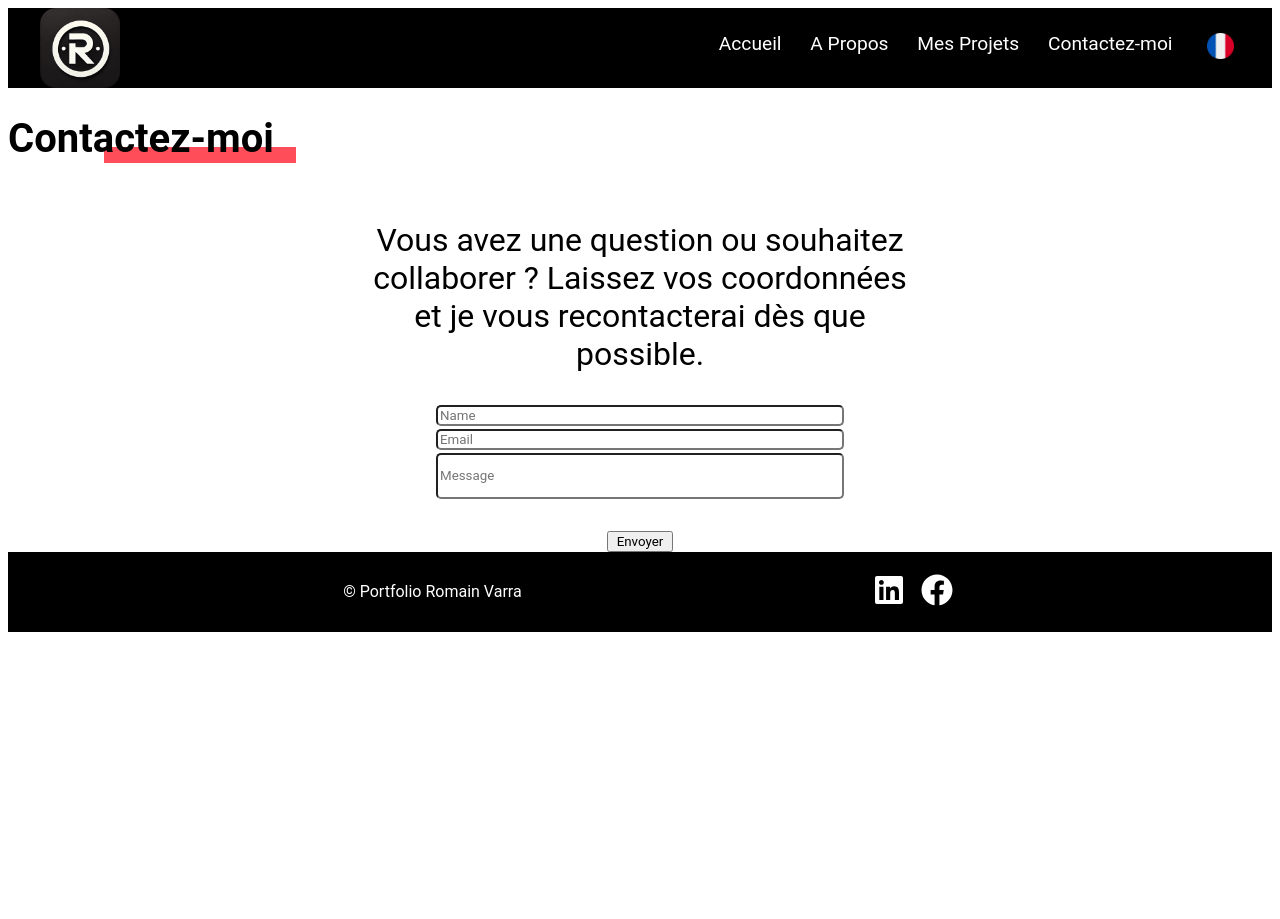
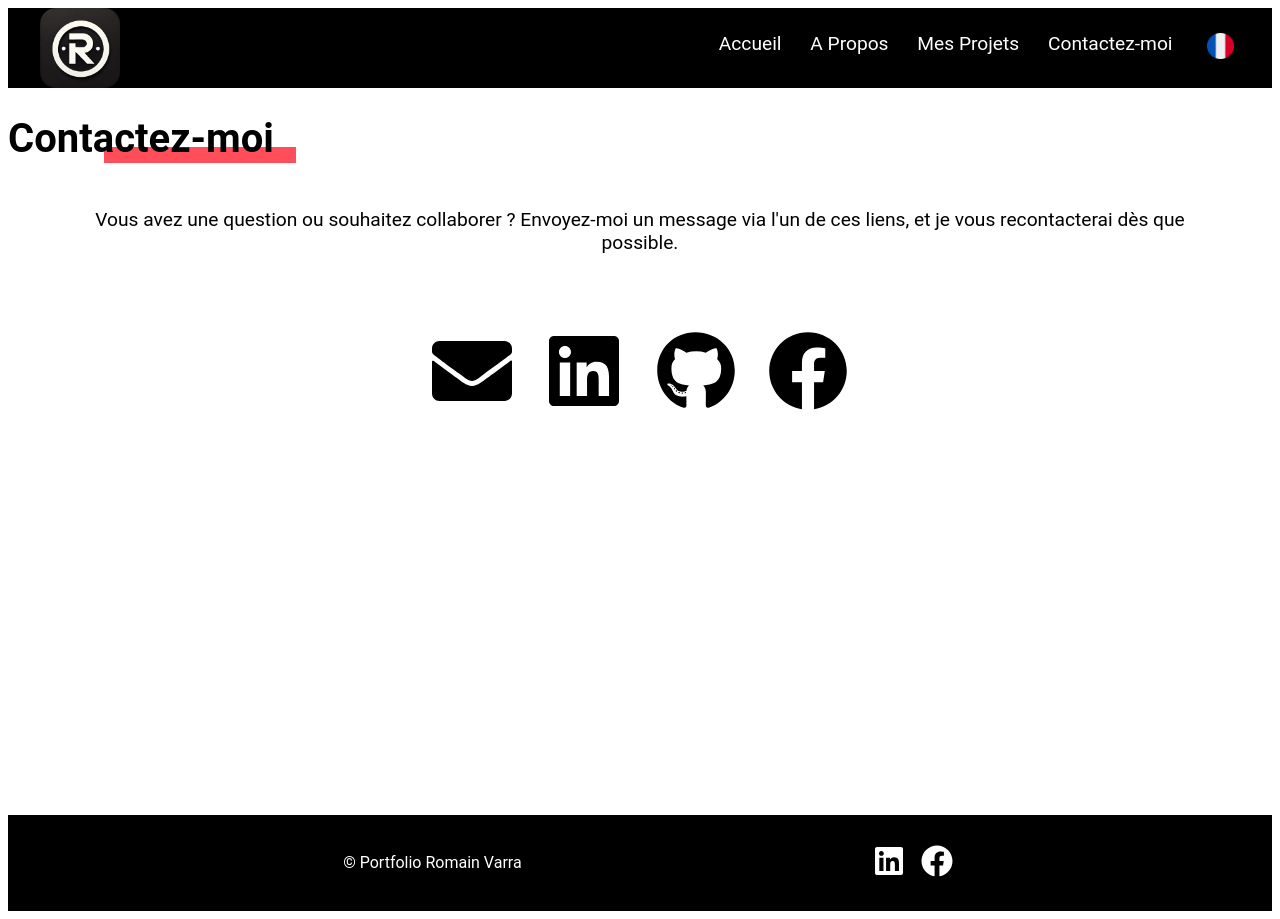
Before and after one commit to RomainVarra/Portfolio, a React (Vite) app: page /contact in a window 1280 px wide. Before the commit the page ends 800 px from the top, so only its background shows below. Built offline with nearby package versions, Linux system fonts and the light colour scheme; a web font is replaced by a local one.

Commit message:
feat: transformation of contact section

```diff
--- a/src/components/Contact/Contact.tsx
+++ b/src/components/Contact/Contact.tsx
@@ -1,24 +1,34 @@
-import { useTranslation } from "../../contexts/LangContext"
-import style from "./contact.module.css"
+import { useTranslation } from "../../contexts/LangContext";
+import style from "./contact.module.css";
+import {
+    FaFacebook,
+    FaLinkedin,
+    FaEnvelope,
+    FaGithub
+  } from "react-icons/fa";
 
 function Contact() {
     const {translations} = useTranslation();
     return(
         <>
         <h1 className={style.Title}>{translations.NavBar.contact}</h1>
-        <section className={style.contactSection}>
+        <article className={style.contactSection}>
             <p className={style.contactText}>{translations.Contact.Contact_me}</p>
-            <form className={style.contactForm} action="">
-                <label htmlFor="">
-                    <input className={style.contactFormName} type="text" placeholder="Name" />
-                </label>
-                <label htmlFor=""><input className={style.contactFormEmail} type="text" placeholder="Email" /></label>
-                <label htmlFor=""><input className={style.contactFormText} type="text" placeholder="Message" /></label>
-            </form>
+        <section className={style.iconeContactSection}>
+        <a href="mailto:romain.varra@hotmail.com" target="_blank" rel="noreferrer">
+        <FaEnvelope className={style.contactIcone} />
+        </a>
+            <a href="https://www.linkedin.com/in/romain-varra/" target="_blank" rel="noreferrer">
+            <FaLinkedin className={style.contactIcone} />
+          </a>
+          <a href="https://github.com/RomainVarra/" target="_blank" rel="noreferrer">
+            <FaGithub className={style.contactIcone} />
+          </a>
+          <a href="https://www.facebook.com/romain.varra" target="_blank" rel="noreferrer">
+            <FaFacebook className={style.contactIcone}/>
+          </a>
         </section>
-        <section className={style.contactFormSubmitSection}>
-            <button className={style.contactFormSubmit} type="submit">{translations.Contact.submit}</button>
-        </section>
+        </article>
         </>
     )
 }
--- a/src/components/Contact/contact.module.css
+++ b/src/components/Contact/contact.module.css
@@ -22,39 +22,37 @@
     text-align: center;
     font-size: 1.2em;
     padding: 0 3em;
-}
-.contactForm {
-    display: flex;
-    flex-direction: column;
-    align-items: center;
-    gap: 0.2em;
     margin-bottom: 2em;
 }
-.contactFormName, .contactFormEmail, .contactFormText {
-    border-radius: 5px;
-}
-.contactFormText {
-    height: 3em;
-}
-.contactFormSubmitSection {
-    display: flex;
-    justify-content: right;
-}
-.contactFormSubmit {
-    width: 5em;
+
+.iconeContactSection {
+display: flex;
+flex-wrap: wrap;
+justify-content: center;
+margin-bottom: 8em;
 }
 
+.contactIcone {
+    color: black;
+    width: 5em;
+    height: 5em;
+    margin: 0 1em;
+}
 
+.contactIcone:hover {
+    color: #a5a3a3;
+}
+
+@media  screen and (min-width: 425px) {
+    .iconeContactSection {
+        margin-bottom: 20em;
+    }
+}
 @media  screen and (min-width: 992px) {
-    .contactFormSubmitSection {
-        display: flex;
-        justify-content: center;
+    .iconeContactSection {
+        margin-bottom: 25em;
     }
     .contactText {
-        padding: 0 11em;
-        font-size: 2em;
-    }
-    .contactFormName, .contactFormEmail, .contactFormText {
-        width: 30em;
+        margin-bottom: 4em;
     }
 }
--- a/src/components/Footer/Footer.tsx
+++ b/src/components/Footer/Footer.tsx
@@ -12,11 +12,11 @@ function Footer() {
         <p>© Portfolio Romain Varra</p>
             </section>
             <section >
-            <a className={style.footerIcone} href="https://www.linkedin.com/in/romain-varra/" target="_blank" rel="noreferrer">
-            <FaLinkedin />
+            <a href="https://www.linkedin.com/in/romain-varra/" target="_blank" rel="noreferrer">
+            <FaLinkedin className={style.footerIcone} />
           </a>
-          <a className={style.footerIcone} href="https://www.facebook.com/romain.varra" target="_blank" rel="noreferrer">
-            <FaFacebook />
+          <a href="https://www.facebook.com/romain.varra" target="_blank" rel="noreferrer">
+            <FaFacebook className={style.footerIcone} />
           </a>
             </section>
         </article>
--- a/src/components/Footer/footer.module.css
+++ b/src/components/Footer/footer.module.css
@@ -1,7 +1,7 @@
 .footerSection {
     background-color: black;
     color: white;
-    height: 5em;
+    height: 6em;
     display: flex;
     flex-wrap: wrap;
     justify-content: space-evenly;
@@ -13,13 +13,13 @@
     padding: 0 1em;
 }
 
-svg {
+.footerIcone {
     width: 2em;
     height: 2em;
     margin-left: 1em;
     color: white;
 }
 
-svg:hover {
+.footerIcone:hover {
     color: #a5a3a3;
 }
--- a/src/locales/en.json
+++ b/src/locales/en.json
@@ -19,7 +19,7 @@
         "portfolio": "This portfolio was created to showcase my most accomplished projects. Entirely coded in React, its code is available as open source on my GitHub for developers or anyone curious to explore it. It is designed for both professionals in development and those who simply want to discover my work and projects. In line with the training provided by the Wild Code School, each project (or nearly all) was developed following best practices: wireframe creation, prototyping with Figma, and adherence to Agile/Scrum methodologies. It's a great personal joy to be able to share this work with you. If you are reading these lines, I just want to say a simple and heartfelt: « Thank you ! » 😊"
     },
     "Contact": {
-        "Contact_me": "Have a question or want to work together? Leave your details and I'll get back to you as soon as possible.",
+        "Contact_me": "Do you have a question or want to collaborate? Send me a message through one of these links, and I will get back to you as soon as possible",
         "submit": "Submit"
     },
     "ErrorPage": {
--- a/src/locales/fr.json
+++ b/src/locales/fr.json
@@ -19,7 +19,7 @@
         "portfolio": "Ce portfolio a été conçu pour vous présenter mes projets les plus aboutis. Entièrement codé en React, son code est disponible en open source sur mon GitHub pour les développeurs ou les curieux qui souhaiteraient l’explorer. Il s’adresse autant aux professionnels du développement qu’à ceux qui souhaitent simplement découvrir mon univers et mes réalisations. Conformément à la formation dispensée par la Wild Code School, chaque projet (ou presque) a été élaboré selon les meilleures pratiques : création d’un wireframe, prototypage avec Figma, et respect de la méthodologie Agile/Scrum. C’est une immense satisfaction personnelle de pouvoir partager ce travail avec vous. Si vous lisez ces quelques lignes, je tiens à vous dire un simple et sincère : « Merci ! ». 😊"
     },
     "Contact": {
-        "Contact_me": "Vous avez une question ou souhaitez collaborer ? Laissez vos coordonnées et je vous recontacterai dès que possible.",
+        "Contact_me": "Vous avez une question ou souhaitez collaborer ? Envoyez-moi un message via l'un de ces liens, et je vous recontacterai dès que possible.",
         "submit": "Envoyer"
     },
     "ErrorPage": {
```
